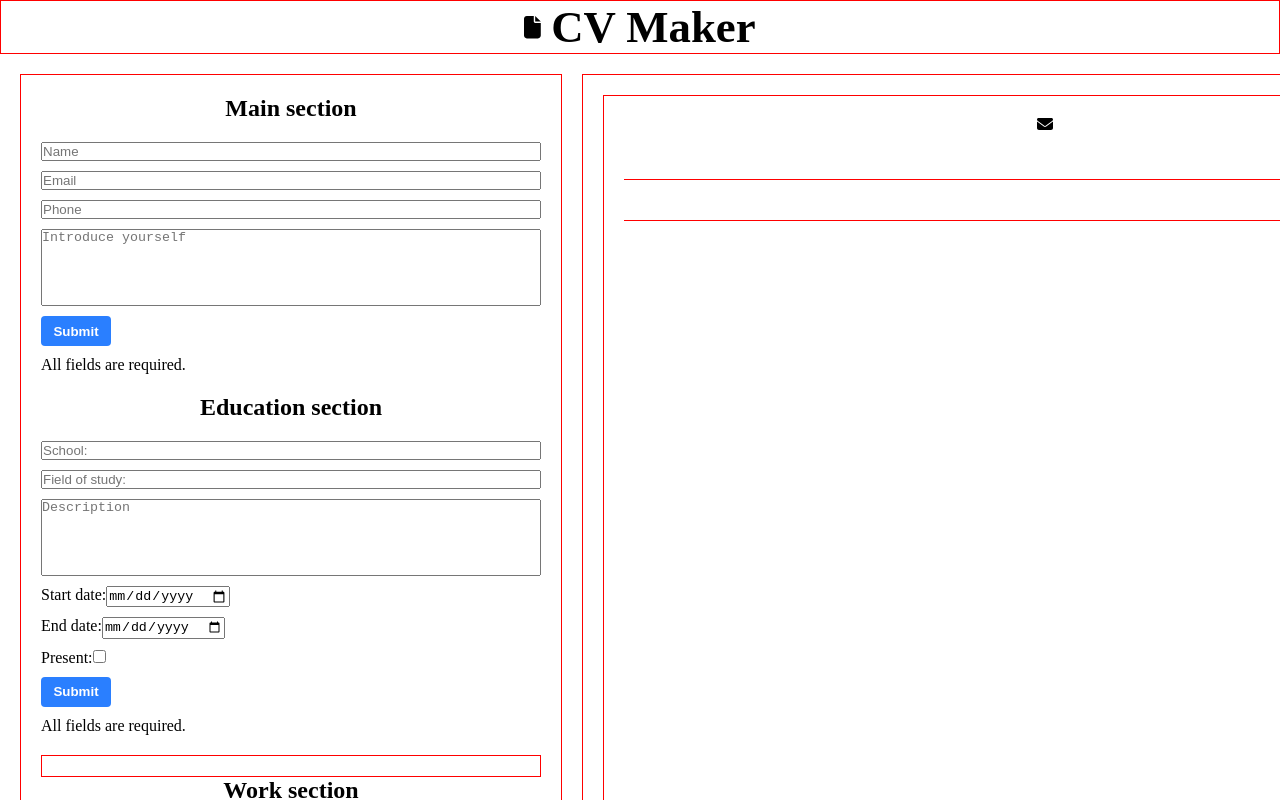
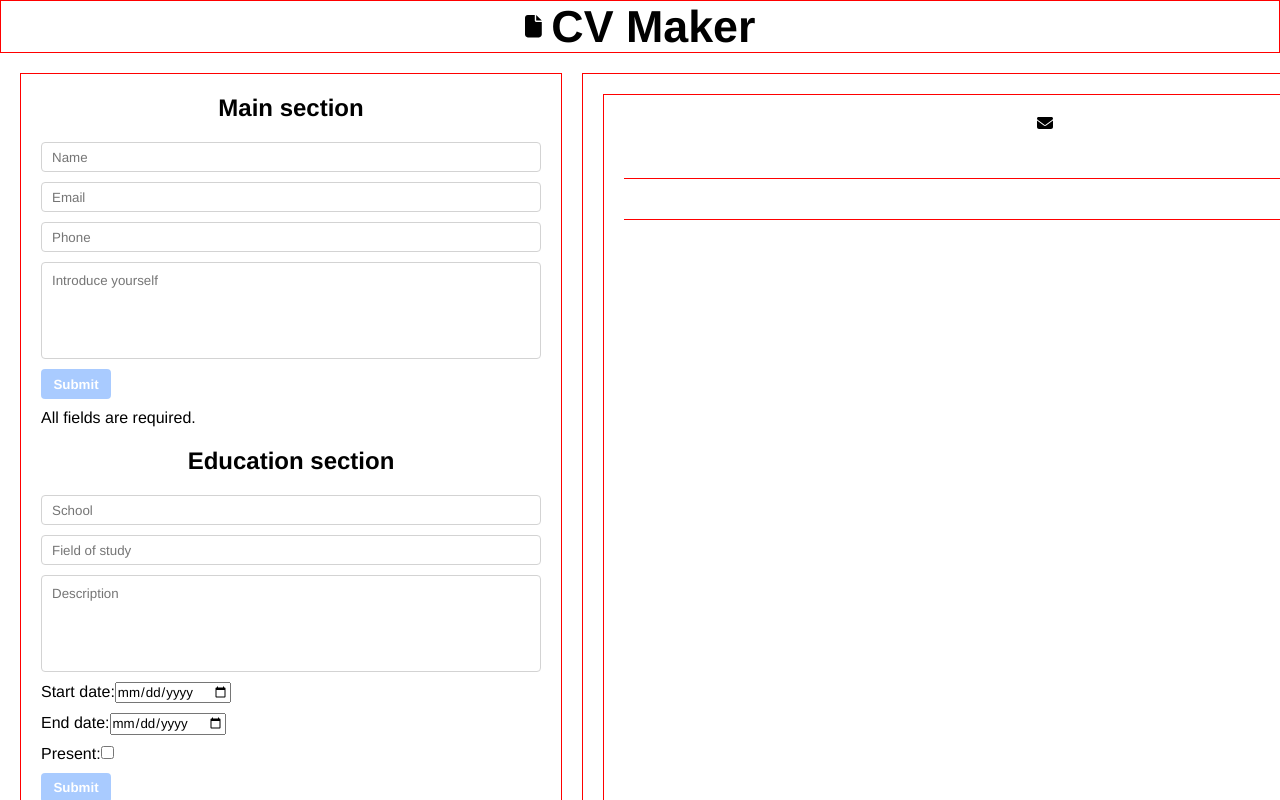
Before and after one commit to nikola88393/CV-Application, a React (Vite) app: page / in a window 1280 px wide. Shown: the top 800 px of the page. Built offline with nearby package versions, Linux system fonts and the light colour scheme.

Commit message:
Style inputs and textarea

```diff
--- a/src/HistorySection.jsx
+++ b/src/HistorySection.jsx
@@ -107,13 +107,13 @@ export function Section({ cb, data, delCb, labels, placeholders }) {
         )}
         <Input
           name="primary"
-          label={`${labels.primary}:`}
+          label={`${labels.primary}`}
           value={formData.primary}
           onChange={handleInputChange}
         />
         <Input
           name="secondary"
-          label={`${labels.secondary}:`}
+          label={`${labels.secondary}`}
           value={formData.secondary}
           onChange={handleInputChange}
         />
--- a/src/Inputs.jsx
+++ b/src/Inputs.jsx
@@ -1,6 +1,7 @@
 export function Input({ name, label, value, onChange }) {
   return (
     <input
+      className="textInput"
       type="text"
       value={value}
       id={label}
@@ -15,6 +16,7 @@ export function Input({ name, label, value, onChange }) {
 export function Text({ name, placeholder, value, onChange }) {
   return (
     <textarea
+      className="textBox"
       name={name}
       value={value}
       rows="5"
--- a/src/app.css
+++ b/src/app.css
@@ -2,6 +2,7 @@
   margin: 0;
   padding: 0;
   box-sizing: border-box;
+  font-family: "Franklin Gothic Medium", "Arial Narrow", Arial, sans-serif;
 }
 .app {
   display: flex;
@@ -85,14 +86,14 @@ textarea {
   gap: 5px;
 }
 .entries {
-  border: 1px solid red;
   width: 100%;
-  padding: 10px;
+  /* padding: 10px; */
 }
 .entry {
   display: flex;
   justify-content: space-between;
   align-items: center;
+  margin: 10px;
 }
 .entryOptions {
   display: flex;
@@ -110,6 +111,28 @@ textarea {
 .btn:hover {
   opacity: 0.9;
 }
+.btn:disabled {
+  opacity: 0.4;
+}
 .btn.danger {
   background-color: rgb(252, 36, 36);
 }
+.textInput {
+  height: 30px;
+  padding: 10px;
+  border: 1px solid lightgray;
+  border-radius: 4px;
+  outline: none;
+}
+.textBox {
+  border: 1px solid lightgray;
+  border-radius: 4px;
+  padding: 10px;
+  outline: none;
+}
+.textInput:active,
+.textInput:focus,
+.textBox:active,
+.textBox:focus {
+  border: 1px solid gray;
+}
```
